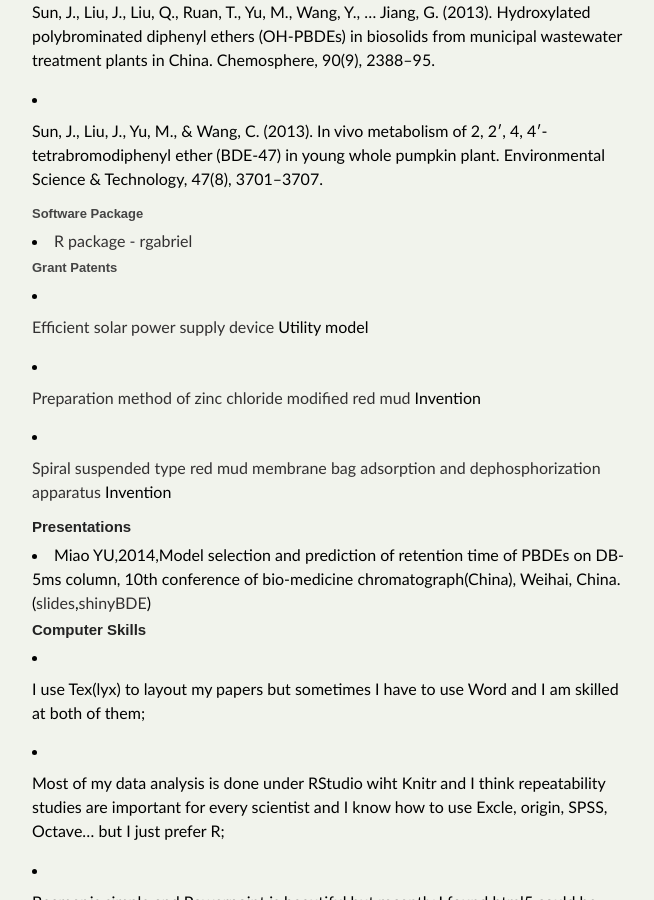
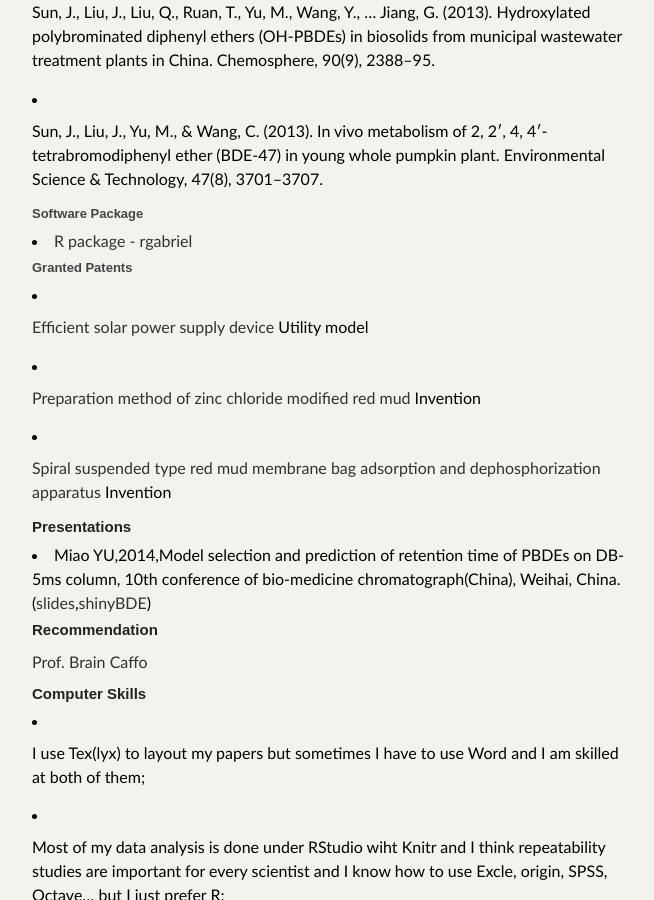
Before and after one commit to yufree/blog, a Jekyll site: the page built from vitae/index.md, in a window 1280 px wide and 900 px high, scrolled down 2251 px. Shown: the whole window, without its empty margins (308-962 px from the left). Built offline with Jekyll 4.4.1, drawn with Linux system fonts in a browser that asks for light colours; some web fonts are replaced.

Commit message:
add letters

```diff
--- a/vitae/index.md
+++ b/vitae/index.md
@@ -71,7 +71,7 @@ yufree@live.cn
 
 - [R package - rgabriel](http://cran.r-project.org/web/packages/rgabriel/index.html)
 
-### Grant Patents
+### Granted Patents
 
 - [Efficient solar power supply device](https://www.google.com/patents/CN201004609Y) Utility model
 
@@ -82,6 +82,10 @@ yufree@live.cn
 ## Presentations
 
 - Miao YU,2014,Model selection and prediction of retention time of PBDEs on DB-5ms column, 10th conference of bio-medicine chromatograph(China), Weihai, China.([slides](https://github.com/yufree/presentation/blob/master/20140420weihai.pdf),[shinyBDE](https://github.com/yufree/shinyBDE))
+
+## Recommendation
+
+[Prof. Brain Caffo](http://yufree.github.io/blog/vitae/BrainCaffo.PDF)
 
 ## Computer Skills
 
```
Also changed, not shown: 1 other file.
